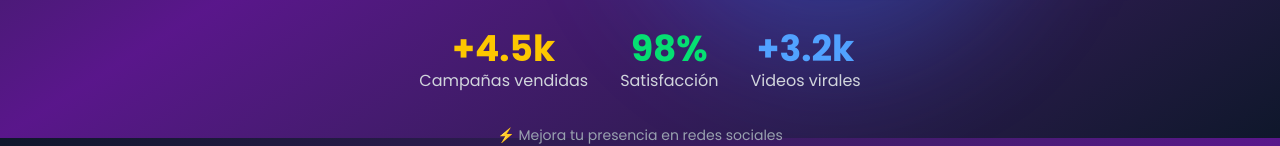
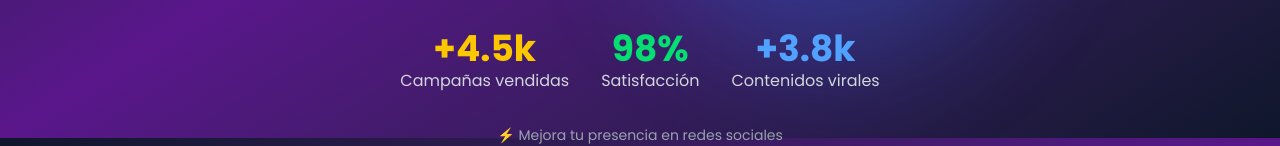
Before and after one commit to LV27VELASCO/SocialMedia_Free_Frontend, an Astro site: page /insta in a window 1280 px wide. Shown: the part 662-808 px from the top of the page. Built offline with nearby package versions, Linux system fonts and the light colour scheme; Astro itself is replaced by a stand-in of ours; a script that the page names is missing.

Commit message:
Contenidos

```diff
--- a/src/components/Hero-instagram.astro
+++ b/src/components/Hero-instagram.astro
@@ -75,9 +75,9 @@ import SelectFollowersInstagram from "../components/modals/Select-followers-inst
                 </div>
                 <div class="text-center">
                     <div class="text-3xl md:text-4xl font-bold text-blue-400">
-                        +3.2k
+                        +3.8k
                     </div>
-                    <div class="text-gray-300">Videos virales</div>
+                    <div class="text-gray-300">Contenidos virales</div>
                 </div>
             </div>
             <!-- CTA Button -->
--- a/src/components/Hero-tiktok.astro
+++ b/src/components/Hero-tiktok.astro
@@ -74,9 +74,9 @@ import SelectFollowersTiktok from "./modals/Select-followers-tiktok.astro";
                 </div>
                 <div class="text-center">
                     <div class="text-3xl md:text-4xl font-bold text-blue-400">
-                        +3.2k
+                        +3.8k
                     </div>
-                    <div class="text-gray-300">Videos virales</div>
+                    <div class="text-gray-300">Contenidos virales</div>
                 </div>
             </div>
             <!-- CTA Button -->
```
